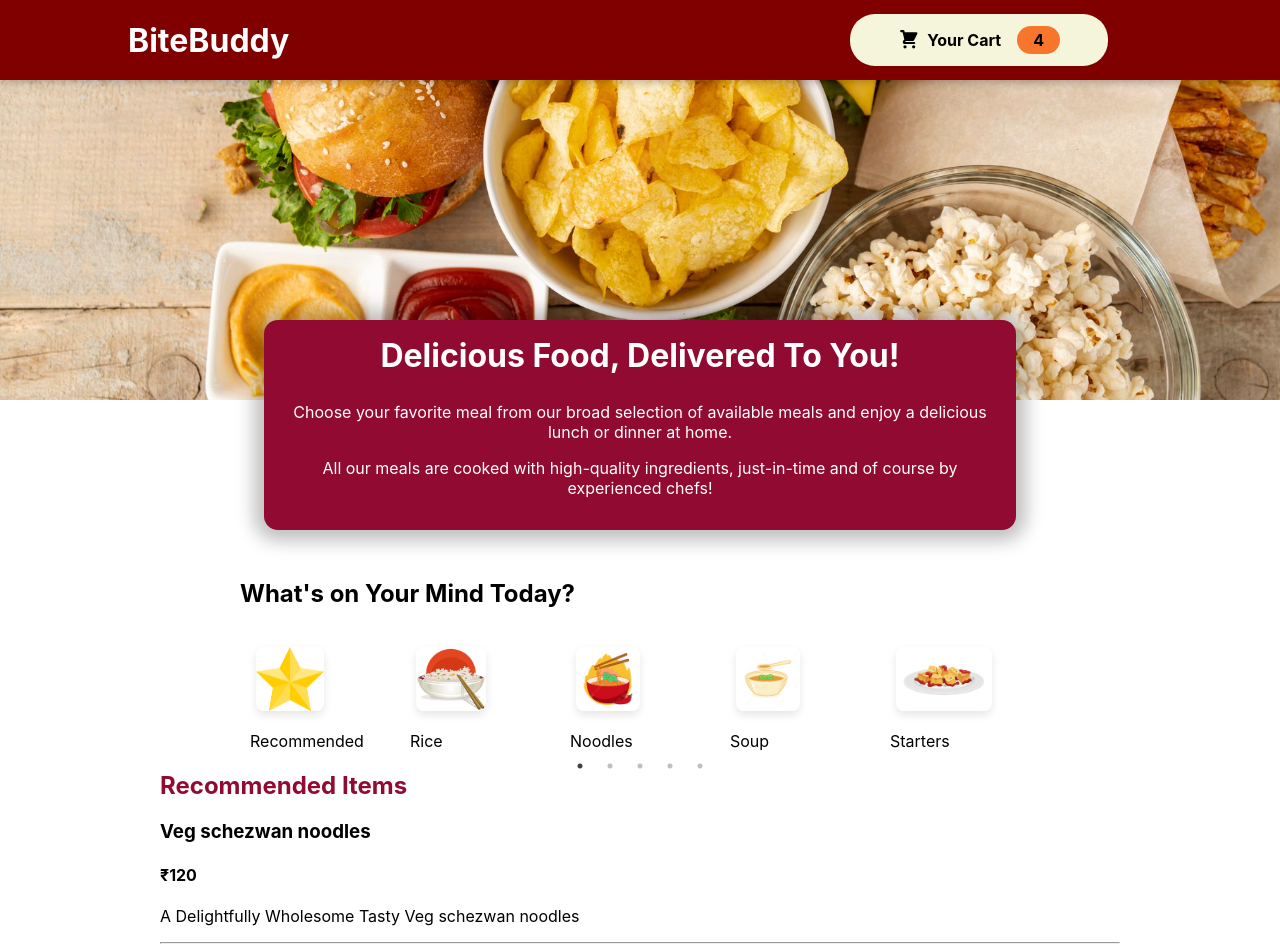
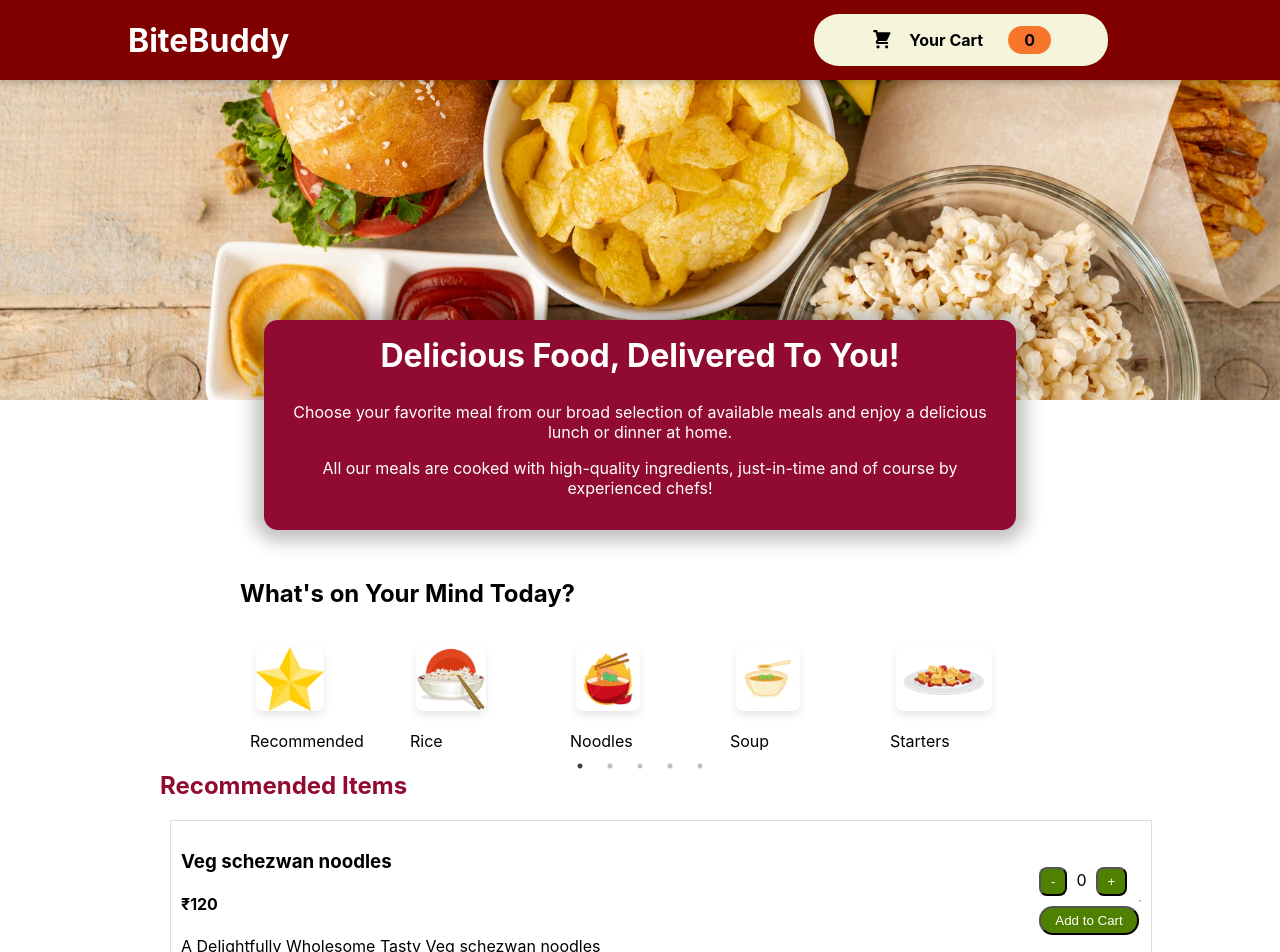
Before and after one commit to komolika05/Food-ordering-Frontend, a React (Create React App) app: page / in a window 1280 px wide. Shown: the top 952 px of the page. Built offline with nearby package versions, Linux system fonts and the light colour scheme.

Commit message:
Add to cart feature

```diff
--- a/src/App.js
+++ b/src/App.js
@@ -2,13 +2,31 @@ import logo from "./logo.svg";
 import "./App.css";
 import Header from "./Components/Layout/Header";
 import Meals from "./Components/Items/Meals";
-import ScrollMenu from "./Components/Layout/SliderMenu";
+import { useState } from "react";
 
 function App() {
+  const [cartItems, setCartItems] = useState([]);
+
+  const handleAddToCart = (cartItem) => {
+    const existingItemIndex = cartItems.findIndex((item) => {
+      return item.name == cartItem.name;
+    });
+    if (existingItemIndex >= 0) {
+      const newCartItems = cartItems;
+      newCartItems[existingItemIndex].quantity += 1;
+      setCartItems(newCartItems);
+    } else {
+      setCartItems([
+        ...cartItems,
+        { name: cartItem.dish.name, quantity: cartItem.quantity },
+      ]);
+    }
+  };
+
   return (
     <>
-      <Header />
-      <Meals />
+      <Header cartItems={cartItems} />
+      <Meals onAddToCart={handleAddToCart} />
     </>
   );
 }
--- /dev/null
+++ b/src/Components/Cart/AddToCart.js
@@ -0,0 +1,51 @@
+import React, { useState } from "react";
+import classes from "./AddToCart.module.css";
+import CartIcon from "./CartIcon";
+
+
+const MenuItem = ({ dish, onAddToCart }) => {
+  const [quantity, setQuantity] = useState(0);
+
+
+  const handleIncrement = () => {
+    setQuantity(quantity + 1);
+  };
+
+  const handleDecrement = () => {
+    if (quantity > 0) {
+      setQuantity(quantity - 1);
+    }
+  };
+
+  const handleAddToCart = () => {
+    if (quantity > 0) {
+      const newItem = { dish, quantity };
+      onAddToCart(newItem);
+      setQuantity(0);
+    }
+  };
+
+  return (
+    <div className={classes.CartButton} style={{ width: "100%" }}>
+      <div style={{ width: "100%" }}>
+        <h3>{dish.name}</h3>
+        <h4>₹{dish.price}</h4>
+        <p>{dish.description}</p>
+      </div>
+      <div className={classes.Cart}>
+        <div className="PlusBtn">
+          <button onClick={handleDecrement}>-</button>
+          <span>{quantity}</span>
+          <button onClick={handleIncrement}>+</button>
+        </div>
+        <button className={classes.AddBtn2} onClick={handleAddToCart} >
+          Add to Cart
+        </button>
+      </div>
+
+      <hr />
+    </div>
+  );
+};
+
+export default MenuItem;
--- /dev/null
+++ b/src/Components/Cart/AddToCart.module.css
@@ -0,0 +1,31 @@
+.CartButton {
+    border: 1px solid #ddd;
+    padding: 10px;
+    margin: 10px;
+    display: flex;
+    justify-content: space-between;
+    align-items: center;
+
+
+  }
+
+  button {
+    padding: 5px 10px;
+    cursor: pointer;
+    background-color: rgb(79, 128, 0);
+    color: white;
+    border-radius: 8px;
+  }
+
+  .AddBtn2{
+    margin-left: auto;
+    margin-top: 10px;
+    width:100px;
+    background-color: rgb(79, 128, 0);
+    color: white;
+    border-radius: 14px;
+  }
+
+  span {
+    margin: 0 9px;
+  }
--- a/src/Components/Cart/CartIcon.js
+++ b/src/Components/Cart/CartIcon.js
@@ -1,12 +1,15 @@
-const CartIcon = () => {
+const CartIcon = ({totalItems}) => {
   return (
+    <div>
     <svg
       xmlns="http://www.w3.org/2000/svg"
       viewBox="0 0 20 20"
       fill="currentColor"
     >
       <path d="M3 1a1 1 0 000 2h1.22l.305 1.222a.997.997 0 00.01.042l1.358 5.43-.893.892C3.74 11.846 4.632 14 6.414 14H15a1 1 0 000-2H6.414l1-1H14a1 1 0 00.894-.553l3-6A1 1 0 0017 3H6.28l-.31-1.243A1 1 0 005 1H3zM16 16.5a1.5 1.5 0 11-3 0 1.5 1.5 0 013 0zM6.5 18a1.5 1.5 0 100-3 1.5 1.5 0 000 3z" />
-    </svg>
+      </svg>
+      <span>{totalItems}</span>
+      </div>
   );
 };
 
--- a/src/Components/Items/AvailableMeals.js
+++ b/src/Components/Items/AvailableMeals.js
@@ -2,8 +2,9 @@ import React, { useState, useEffect } from "react";
 import classes from "./AvailableMeals.module.css";
 import { fetchMenu } from "../../api/foodiefetch";
 import ScrollMenu from "../Layout/SliderMenu";
+import MenuItem from "../Cart/AddToCart";
 
-const AvailableMeals = () => {
+const AvailableMeals = ({onAddToCart}) => {
   const [restaurantData, setRestaurantData] = useState({});
   const [recommendedItems, setRecommendedItems] = useState([]);
   const [rice, setRice] = useState([]);
@@ -11,12 +12,15 @@ const AvailableMeals = () => {
   const [soup, setSoup] = useState([]);
   const [starter, setStarter] = useState([]);
   const [selectedCategory, setSelectedCategory] = useState("Recommended");
+  const [cartItems, setCartItems] = useState([]);
+  const [sliderItems, setSliderItems] = useState([]);
 
   useEffect(() => {
     const fetchMenuData = async () => {
       try {
         const response = await fetchMenu();
-        console.log(response.data.menu);
+        console.log(response.data.Menu);
+        setSliderItems(response.data.Menu.map((m) => m.title));
         setRestaurantData(response.data);
         setRecommendedItems(response.data.Menu[0].Dishes);
         setRice(response.data.Menu[1].Dishes);
@@ -54,17 +58,14 @@ const AvailableMeals = () => {
 
   return (
     <div className={classes.meals}>
-      <ScrollMenu onMenuItemClick={handleCategoryChange} />
+      <ScrollMenu onMenuItemClick={handleCategoryChange} items={sliderItems} />
       <div className={classes.selectedCategoryList}>
         <h2>{selectedCategory} Items</h2>
-        {getMenuItems().map((dish) => (
-          <div key={dish.id}>
-            <h3>{dish.name}</h3>
-            <h4>₹{dish.price}</h4>
-            <p>{dish.description}</p>
-            <hr></hr>
-          </div>
-        ))}
+        <div style={{ width: "100%", marginRight: "90%" }}>
+          {getMenuItems().map((dish) => (
+            <MenuItem key={dish.id} dish={dish} onAddToCart={onAddToCart} />
+          ))}
+        </div>
       </div>
     </div>
   );
--- a/src/Components/Items/AvailableMeals.module.css
+++ b/src/Components/Items/AvailableMeals.module.css
@@ -3,6 +3,7 @@
     width: 90%;
     margin: 2rem auto;
     animation: meals-appear 1s ease-out forwards;
+
   }
 
   .meals .list{
--- a/src/Components/Items/Meals.js
+++ b/src/Components/Items/Meals.js
@@ -1,10 +1,10 @@
 import AvailableMeals from "./AvailableMeals.js";
 import { Fragment } from "react";
 
-const Meals = () => {
+const Meals = ({onAddToCart}) => {
   return (
     <Fragment>
-      <AvailableMeals />
+      <AvailableMeals onAddToCart={ onAddToCart} />
     </Fragment>
   );
 };
--- a/src/Components/Layout/Header.js
+++ b/src/Components/Layout/Header.js
@@ -5,12 +5,12 @@ import { hover } from "@testing-library/user-event/dist/hover";
 import HeaderCartButton from "./HeaderCartButton";
 import MealsDescription from "../Items/MealsDescription";
 
-const Header = () => {
+const Header = ({ cartItems }) => {
   return (
     <Fragment>
       <header className={classes.Header}>
         <h1>BiteBuddy</h1>
-        <HeaderCartButton />
+        <HeaderCartButton cartItems={cartItems} />
       </header>
       <div className={classes["main-img"]}>
         <img src={mainHeaderImage} alt="Order Delicious Food" />
--- a/src/Components/Layout/HeaderCartButton.js
+++ b/src/Components/Layout/HeaderCartButton.js
@@ -1,14 +1,14 @@
 import classes from "./HeaderCartButtom.module.css";
 import CartIcon from "../Cart/CartIcon";
 
-const HeaderCartButton = () => {
+const HeaderCartButton = ({cartItems}) => {
   return (
     <button className={classes.button}>
       <span className={classes.icon}>
         <CartIcon />
       </span>
       <span>Your Cart</span>
-      <span className={classes.badge}>4</span>
+      <span className={classes.badge}>{cartItems.length}</span>
     </button>
   );
 };
--- a/src/Components/Layout/SliderMenu.module.css
+++ b/src/Components/Layout/SliderMenu.css
@@ -2,7 +2,6 @@
 .sliderContainer {
     max-width: 800px;
     margin: 0 auto;
-    object-position: center;
   }
   .imageContainer{
     text-align: center;
@@ -18,5 +17,5 @@
     box-shadow: 0 4px 8px rgba(0, 0, 0, 0.1);
     margin-top: 20px;
     height: 4rem;
-    object-position: center;
+    cursor: pointer;
   }
--- a/src/Components/Layout/SliderMenu.js
+++ b/src/Components/Layout/SliderMenu.js
@@ -2,19 +2,19 @@ import React from "react";
 import Slider from "react-slick";
 import "slick-carousel/slick/slick.css";
 import "slick-carousel/slick/slick-theme.css";
-import classes from "./SliderMenu.module.css";
+import "./SliderMenu.css";
 import recommendedImage from "./../../images/Recommended.png";
 import Rice from "../../images/Rice.jpeg";
 import Noodles from "../../images/Noodles.png";
 import Soup from "../../images/Soup.jpeg";
 import Starter from "../../images/Starters.png";
 
-const ImageSlider = ({ images, onMenuItemClick }) => {
+const ItemSlider = ({ items, onMenuItemClick }) => {
   const settings = {
     dots: true,
     infinite: true,
     speed: 500,
-    slidesToShow: images.length,
+    slidesToShow: items.length,
     slidesToScroll: 1,
   };
 
@@ -23,22 +23,20 @@ const ImageSlider = ({ images, onMenuItemClick }) => {
   };
 
   return (
-    <div className={classes.sliderContainer}>
+    <div className={"sliderContainer"}>
       <h2 style={{ marginTop: "49px" }}>What's on Your Mind Today?</h2>
       <Slider {...settings}>
-        {images.map((image, index) => (
-          <div key={index} className={classes.sliderItem}>
-            <a
-              onClick={() =>
-                handleItemClick(image.split("/").pop().split(".")[0])
-              }
-            >
-              <div className={classes.imageContainer}>
-                <img src={image} alt={`Slide ${index}`} />
-              </div>
-              <br />
-              <label>{image.split("/").pop().split(".")[0]}</label>
-            </a>
+        {items.map((item, index) => (
+          <div
+            key={index}
+            className={"sliderItem"}
+            onClick={() => handleItemClick(item.name)}
+          >
+            <div className={"imageContainer"}>
+              <img src={item.image} alt={`Slide ${index}`} />
+            </div>
+            <br />
+            <label>{item.name}</label>
           </div>
         ))}
       </Slider>
@@ -46,12 +44,18 @@ const ImageSlider = ({ images, onMenuItemClick }) => {
   );
 };
 
-const ScrollMenu = ({ onMenuItemClick }) => {
+const ScrollMenu = ({ onMenuItemClick, items }) => {
   const images = [recommendedImage, Rice, Noodles, Soup, Starter];
 
   return (
     <div>
-      <ImageSlider images={images} onMenuItemClick={onMenuItemClick} />
+      <ItemSlider
+        items={items.map((item, index) => ({
+          name: item,
+          image: images[index],
+        }))}
+        onMenuItemClick={onMenuItemClick}
+      />
     </div>
   );
 };
```
